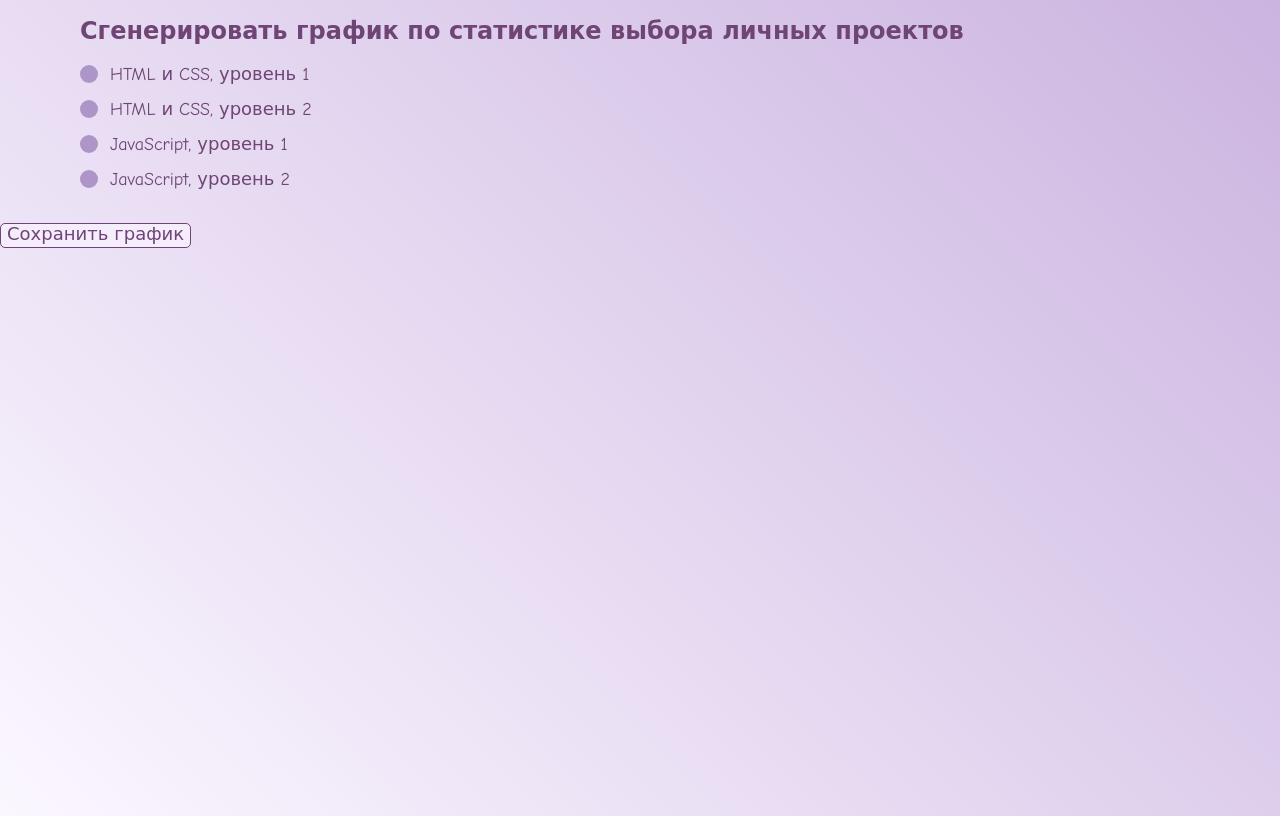
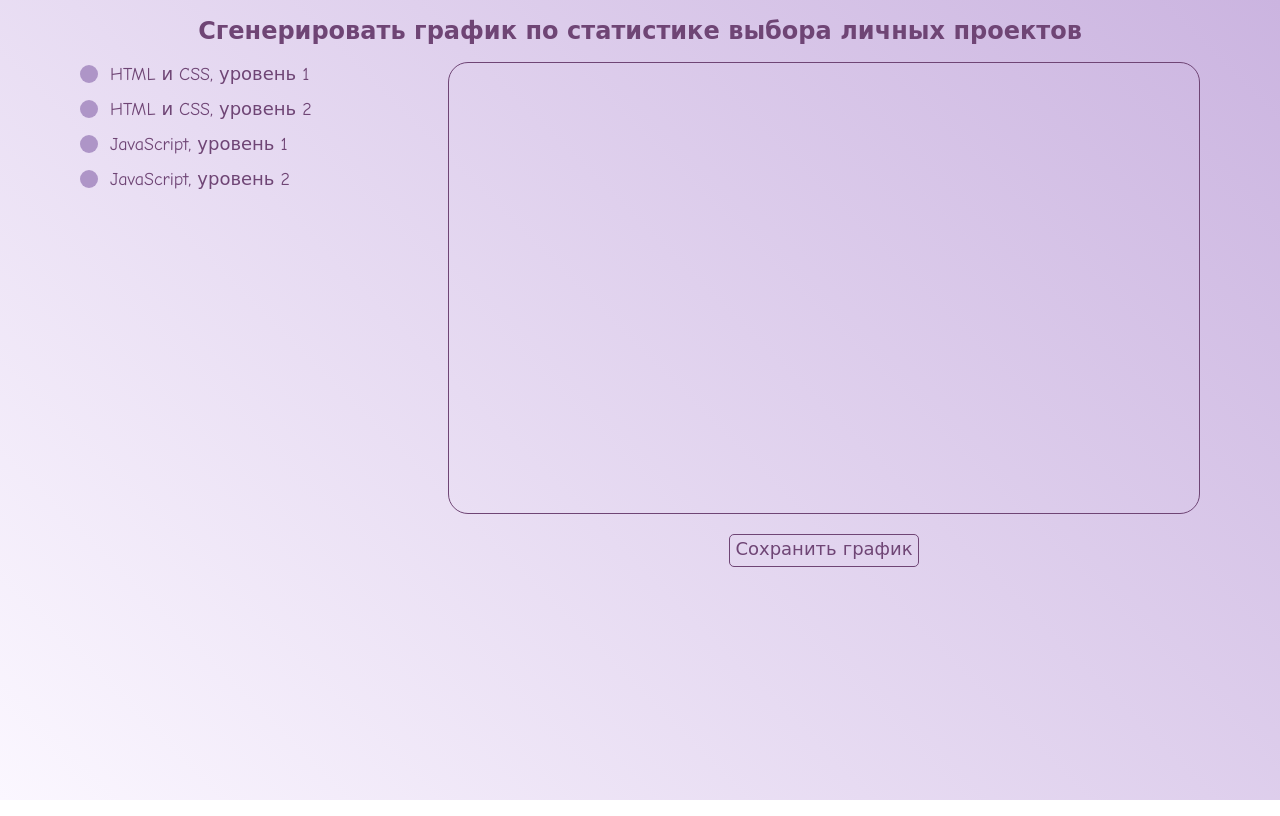
Before and after one commit to sasha-who/reports, a website built with webpack: page public/index.html in a window 1280 px wide. Built offline with nearby package versions, Linux system fonts and the light colour scheme.

Commit message:
Добавляет стилизацию раздела chart

```diff
--- a/public/css/style.css
+++ b/public/css/style.css
@@ -41,9 +41,18 @@ body {
   box-sizing: border-box;
 }
 
+.content-wrapper {
+  display: flex;
+  flex-wrap: wrap;
+  justify-content: space-between;
+}
+
 .data__title {
+  width: 100%;
+
   font-size: 24px;
   line-height: 30px;
+  text-align: center;
 }
 
 .data__form {
@@ -116,20 +125,35 @@ body {
 }
 
 .button {
+  display: block;
+  padding: 5px;
+
   color: #6f4575;
 
   border: 1px solid #6f4575;
   border-radius: 5px;
-  background-color: #f5edfc;
+  background-color: transparent;
   cursor: pointer;
 }
 
 .data__submit-button {
   margin: 0;
-  padding: 5px;
 }
 
 .data__submit-button:hover,
 .data__submit-button:focus {
   background-color: #ae95c7;
 }
+
+.chart__content {
+  width: 750px;
+  min-height: 450px;
+  margin-bottom: 20px;
+
+  border: 1px solid #6f4575;
+  border-radius: 20px;
+}
+
+.chart__button {
+  margin: 0 auto;
+}
--- a/public/index.html
+++ b/public/index.html
@@ -8,9 +8,10 @@
     <title>Reports</title>
   </head>
   <body>
-    <section class="data container">
+    <div class="content-wrapper container">
       <h1 class="data__title">Сгенерировать график по статистике выбора личных проектов</h1>
 
+      <section class="data">
         <form class="data__form" echo="#" method="POST">
           <fieldset class="data__course-selection">
             <input class="data__course-selection-item visually-hidden" id="html1" type="radio" name="course" value="html1">
@@ -33,6 +34,7 @@
 
         <button class="chart__button button" type="button">Сохранить график</button>
       </section>
+    </div>
 
     <script src="./bundle.js"></script>
   </body>
```
Lines whose indentation alone changed are shown as unchanged.
